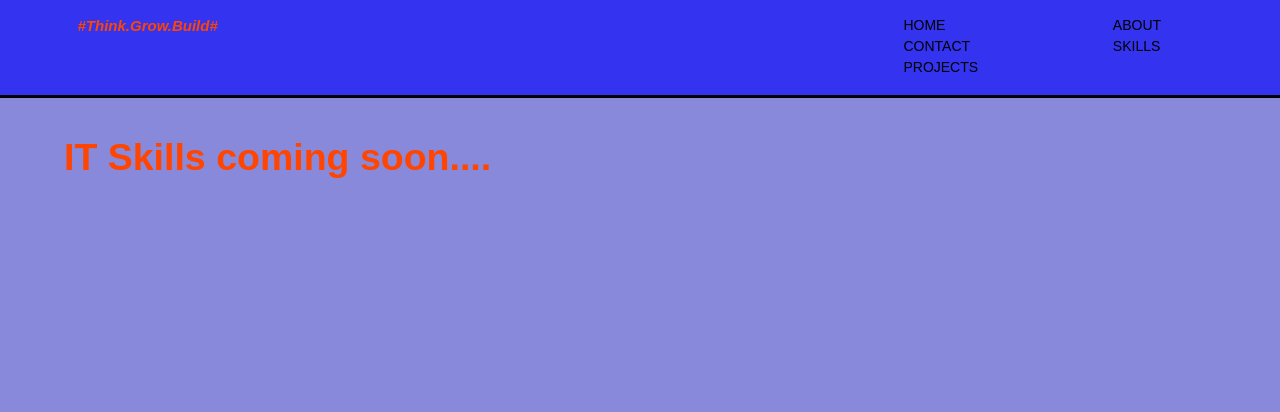
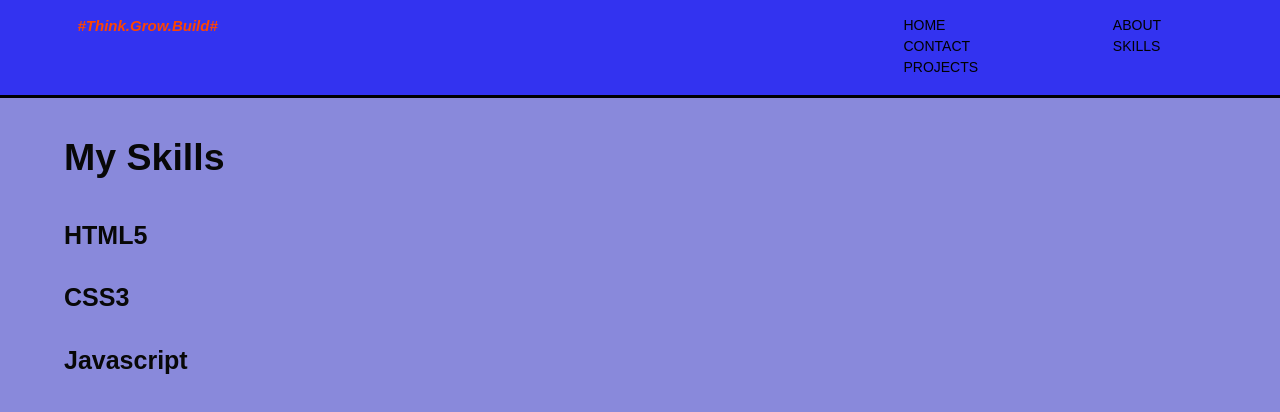
Before and after one commit to jbrasepae/PERSONAL-PORTFOLIO-WEBSITE, a plain HTML site: page PERSONAL PORTFOLIO-CORRECTED ONE/skills.html in a window 1280 px wide. Drawn offline with Linux system fonts and the light colour scheme.

Commit message:
modified project

```diff
--- a/PERSONAL PORTFOLIO-CORRECTED ONE/skills.html
+++ b/PERSONAL PORTFOLIO-CORRECTED ONE/skills.html
@@ -25,7 +25,10 @@
         </header>
         <section id="skills">
             <div class="container">
-                <h1>IT Skills coming soon....</h1>
+                <h1>My Skills</h1>
+                <p>HTML5</p>
+                <p>CSS3</p>
+                <p>Javascript</p>
             </div>
         </section>
 
--- a/PERSONAL PORTFOLIO-CORRECTED ONE/style.css
+++ b/PERSONAL PORTFOLIO-CORRECTED ONE/style.css
@@ -260,7 +260,7 @@ span{
 
   #skills{
       font-size: 25px;
-      color: orangered;
+      color: rgb(8, 8, 8);
       font-weight: bolder;
   }
 
```
Also changed, not shown: PERSONAL PORTFOLIO-CORRECTED ONE/index.html (+3 -6 lines).
